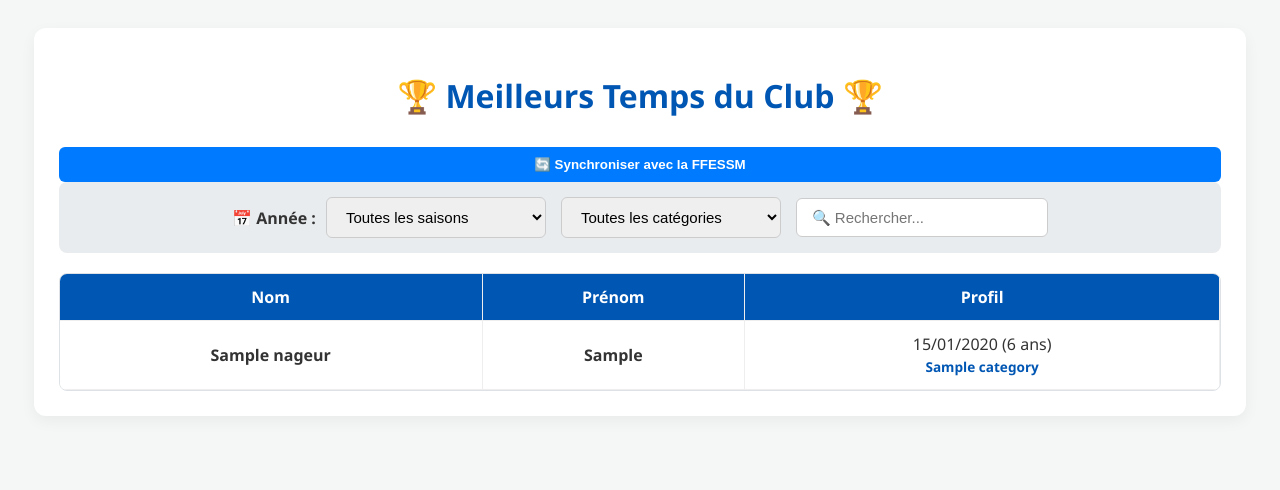
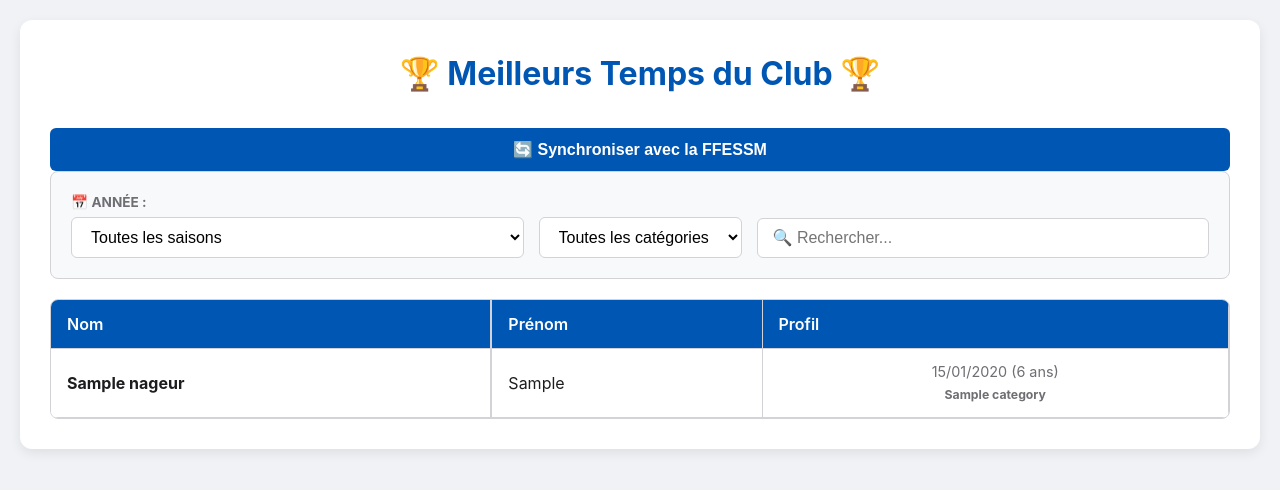
Before and after one commit to Titiss77/integration-intranap, a PHP site: page / in a window 1280 px wide. Shown: the top 490 px of the page. Run offline with PHP 8.4, Linux system fonts and the light colour scheme; tables that the repository leaves empty hold one stand-in row (values such as "Sample post").

Commit message:
Update style.css

```diff
--- a/assets/style.css
+++ b/assets/style.css
@@ -1,213 +1,310 @@
-/* [VOTRE CSS EXACTEMENT COMME AVANT - JE L'AI RÉDUIT ICI POUR LA LECTURE MAIS CONSERVEZ LE VÔTRE] */
+/* ==========================================================================
+   1. VARIABLES & BASE (La fondation)
+   ========================================================================== */
 :root {
-    --primary: #0056b3;
-    --secondary: #007bff;
-    --bg: #f4f7f6;
-    --text: #333;
+    --couleur-principale: #0056b3;
+    --couleur-secondaire: #007bff;
+    --fond-page: #f0f2f5;
+    --fond-carte: #ffffff;
+    --texte-principal: #1d1d1f;
+    --texte-secondaire: #6e6e73;
+    --bordure: #d2d2d7;
+    --ligne-survol: #f5f5f7;
+    --couleur-temps: #d9381e;
+}
+
+* {
+    box-sizing: border-box;
+    margin: 0;
+    padding: 0;
 }
 
 body {
-    font-family: 'Segoe UI', Tahoma, Geneva, Verdana, sans-serif;
-    background-color: var(--bg);
-    color: var(--text);
+    font-family: -apple-system, BlinkMacSystemFont, "Segoe UI", Roboto, Helvetica, Arial, sans-serif;
+    background-color: var(--fond-page);
+    color: var(--texte-principal);
+    line-height: 1.5;
     padding: 20px;
 }
 
 .container {
-    max-width: 95%;
-    margin: auto;
-    background: white;
-    padding: 25px;
+    max-width: 1400px;
+    margin: 0 auto;
+    background-color: var(--fond-carte);
+    padding: 30px;
     border-radius: 12px;
-    box-shadow: 0 5px 15px rgba(0, 0, 0, 0.05);
+    box-shadow: 0 4px 12px rgba(0, 0, 0, 0.08);
 }
 
 h1 {
     text-align: center;
-    color: var(--primary);
+    color: var(--couleur-principale);
     margin-bottom: 30px;
+    font-size: 2rem;
 }
 
+/* ==========================================================================
+   2. CONTRÔLES & FORMULAIRES (Recherche, Filtres, Bouton)
+   ========================================================================== */
 .controls {
     display: flex;
     flex-wrap: wrap;
     gap: 15px;
-    justify-content: center;
-    background: #e9ecef;
-    padding: 15px;
+    background-color: #f8f9fa;
+    padding: 20px;
     border-radius: 8px;
+    border: 1px solid var(--bordure);
     margin-bottom: 20px;
-    align-items: center;
+    align-items: flex-end;
+    /* Aligne le bas des champs */
 }
 
 .control-item {
     display: flex;
-    align-items: center;
-    gap: 10px;
+    flex-direction: column;
+    flex: 1;
+    /* Les champs se partagent l'espace équitablement */
+    min-width: 200px;
+    /* Taille minimale avant de passer à la ligne */
+}
+
+.control-item label {
+    font-size: 0.85rem;
+    font-weight: 600;
+    color: var(--texte-secondaire);
+    margin-bottom: 5px;
+    text-transform: uppercase;
 }
 
 input[type="text"],
 select {
     padding: 10px 15px;
-    border: 1px solid #ccc;
+    border: 1px solid var(--bordure);
     border-radius: 6px;
-    font-size: 15px;
-    min-width: 220px;
-    outline: none;
+    font-size: 1rem;
+    background-color: white;
 }
 
+input[type="text"]:focus,
+select:focus {
+    outline: none;
+    border-color: var(--couleur-secondaire);
+    box-shadow: 0 0 0 3px rgba(0, 123, 255, 0.25);
+}
+
+button#btnSync {
+    background-color: var(--couleur-principale) !important;
+    color: white !important;
+    border: none;
+    padding: 12px 20px !important;
+    border-radius: 6px !important;
+    font-size: 1rem !important;
+    font-weight: bold !important;
+    cursor: pointer;
+    transition: background-color 0.2s;
+}
+
+button#btnSync:hover:not(:disabled) {
+    background-color: var(--couleur-secondaire) !important;
+}
+
+/* ==========================================================================
+   3. TABLEAU DES PERFORMANCES (La donnée pure)
+   ========================================================================== */
 .table-responsive {
+    width: 100%;
     overflow-x: auto;
-    max-height: 70vh;
-    margin-top: 15px;
+    /* Scroll horizontal si besoin */
+    max-height: 65vh;
+    /* Scroll vertical */
+    border: 1px solid var(--bordure);
     border-radius: 8px;
-    border: 1px solid #dee2e6;
 }
 
 table {
     width: 100%;
-    border-collapse: collapse;
+    border-collapse: separate;
+    /* Obligatoire pour que les colonnes figées marchent bien */
+    border-spacing: 0;
+    text-align: left;
     white-space: nowrap;
+    /* Empêche le texte de revenir à la ligne */
 }
 
+/* Cellules de base */
 th,
 td {
-    padding: 12px 15px;
-    text-align: center;
-    border-bottom: 1px solid #eee;
-    border-right: 1px solid #eee;
+    padding: 12px 16px;
+    border-bottom: 1px solid var(--bordure);
+    border-right: 1px solid var(--bordure);
     vertical-align: middle;
 }
 
+/* Ligne d'en-tête (Figée en haut) */
 th {
-    background-color: var(--primary);
+    background-color: var(--couleur-principale);
     color: white;
+    font-weight: 600;
     position: sticky;
     top: 0;
-    z-index: 3;
+    z-index: 10;
+    /* Au dessus des cellules normales */
 }
 
-td:nth-child(1),
-td:nth-child(2) {
-    position: sticky;
-    background-color: #fff;
-    z-index: 1;
-    font-weight: bold;
+/* Lignes au survol */
+tbody tr:hover td {
+    background-color: var(--ligne-survol);
 }
 
+/* --- MAGIE RESPONSIVE : 1ère Colonne Figée à gauche --- */
+/* Pour ne jamais perdre le nom du nageur au scroll horizontal */
 td:nth-child(1),
 th:nth-child(1) {
+    position: sticky;
     left: 0;
+    background-color: var(--fond-carte);
+    /* Cache les données qui passent dessous */
+    border-right: 2px solid var(--bordure);
+    /* Démarcation nette */
+    z-index: 5;
 }
 
-td:nth-child(2),
-th:nth-child(2) {
-    left: 120px;
+th:nth-child(1) {
+    background-color: var(--couleur-principale);
+    z-index: 15;
+    /* Le coin en haut à gauche doit être au dessus de tout */
 }
 
-th:nth-child(1),
-th:nth-child(2) {
-    z-index: 4;
-}
-
-tr:hover td {
-    background-color: #f1f1f1;
-}
-
-.vide {
-    color: #bbb;
-    font-size: 0.9em;
-}
-
-.category-separator td {
-    background-color: #fafafa !important;
-    color: #555;
-    font-weight: bold;
-    font-style: italic;
-    text-align: left;
-    border-top: 2px solid #aaa;
-    border-bottom: 1px solid #ddd;
-    position: sticky;
-    left: 0;
-    z-index: 2;
-}
-
+/* ==========================================================================
+   4. APPARENCE DES TEMPS & DATES
+   ========================================================================== */
 .cell-temps {
-    position: relative;
+    text-align: center;
     cursor: pointer;
-    min-width: 100px;
-}
-
-.cell-temps:hover {
-    background-color: #e9ecef !important;
+    min-width: 110px;
 }
 
 .chrono-val {
-    color: #d9534f;
-    font-family: monospace;
-    font-size: 1.1em;
+    font-family: 'Courier New', Courier, monospace;
+    /* Police d'horloge */
     font-weight: bold;
-    display: block;
+    font-size: 1.1rem;
+    color: var(--couleur-temps);
 }
 
 .chrono-info {
     display: none;
-    font-size: 0.85em;
-    color: #333;
-    line-height: 1.3;
-    white-space: normal;
+    font-size: 0.8rem;
+    color: var(--texte-secondaire);
+    line-height: 1.4;
 }
 
+/* Au survol d'une case chrono, on cache le temps et on montre la date/lieu */
 .cell-temps:hover .chrono-val {
     display: none;
 }
 
 .cell-temps:hover .chrono-info {
     display: block;
-    animation: fadeIn 0.2s ease-in-out;
 }
 
-@keyframes fadeIn {
-    from {
-        opacity: 0;
-    }
-
-    to {
-        opacity: 1;
-    }
+.vide {
+    text-align: center;
+    color: #a1a1aa;
 }
 
-/* --- MODALE GRAPHIQUE --- */
+/* Colonne Profil (Date de naissance / Catégorie) */
+td:nth-child(3) {
+    font-size: 0.9rem;
+    color: var(--texte-secondaire);
+    text-align: center;
+}
+
+/* ==========================================================================
+   5. FENÊTRE MODALE (Graphique)
+   ========================================================================== */
 .modal {
     display: none;
     position: fixed;
-    z-index: 1000;
+    top: 0;
     left: 0;
-    top: 0;
     width: 100%;
     height: 100%;
     background-color: rgba(0, 0, 0, 0.6);
-    backdrop-filter: blur(3px);
+    z-index: 1000;
 }
 
 .modal-content {
-    background-color: #fff;
+    background-color: var(--fond-carte);
     margin: 5% auto;
-    padding: 25px;
-    border-radius: 12px;
+    padding: 30px;
     width: 90%;
     max-width: 800px;
-    box-shadow: 0 10px 30px rgba(0, 0, 0, 0.2);
+    border-radius: 12px;
+    position: relative;
+    box-shadow: 0 10px 25px rgba(0, 0, 0, 0.2);
 }
 
 .close-btn {
-    color: #aaa;
-    float: right;
-    font-size: 28px;
-    font-weight: bold;
+    position: absolute;
+    top: 15px;
+    right: 20px;
+    font-size: 30px;
+    color: var(--texte-secondaire);
     cursor: pointer;
+    line-height: 1;
 }
 
 .close-btn:hover {
-    color: #d9534f;
+    color: var(--couleur-temps);
 }
+
+/* ==========================================================================
+   6. OPTIMISATION MOBILE (Écrans < 768px)
+   ========================================================================== */
+@media (max-width: 768px) {
+    body {
+        padding: 10px;
+        /* Moins de marges sur téléphone */
+    }
+
+    .container {
+        padding: 15px;
+    }
+
+    h1 {
+        font-size: 1.5rem;
+    }
+
+    /* Les filtres passent les uns en dessous des autres */
+    .controls {
+        flex-direction: column;
+        padding: 15px;
+    }
+
+    .control-item {
+        width: 100%;
+    }
+
+    input[type="text"],
+    select,
+    button#btnSync {
+        width: 100%;
+        font-size: 16px;
+        /* Empêche le zoom automatique agaçant sur iPhone */
+    }
+
+    /* Ajustement du tableau pour petits écrans */
+    th,
+    td {
+        padding: 10px;
+        font-size: 0.8rem;
+        max-width: 7rem;
+            overflow: auto;
+    }
+
+    .modal-content {
+        margin: 15% auto;
+        padding: 20px;
+    }
+}
```
